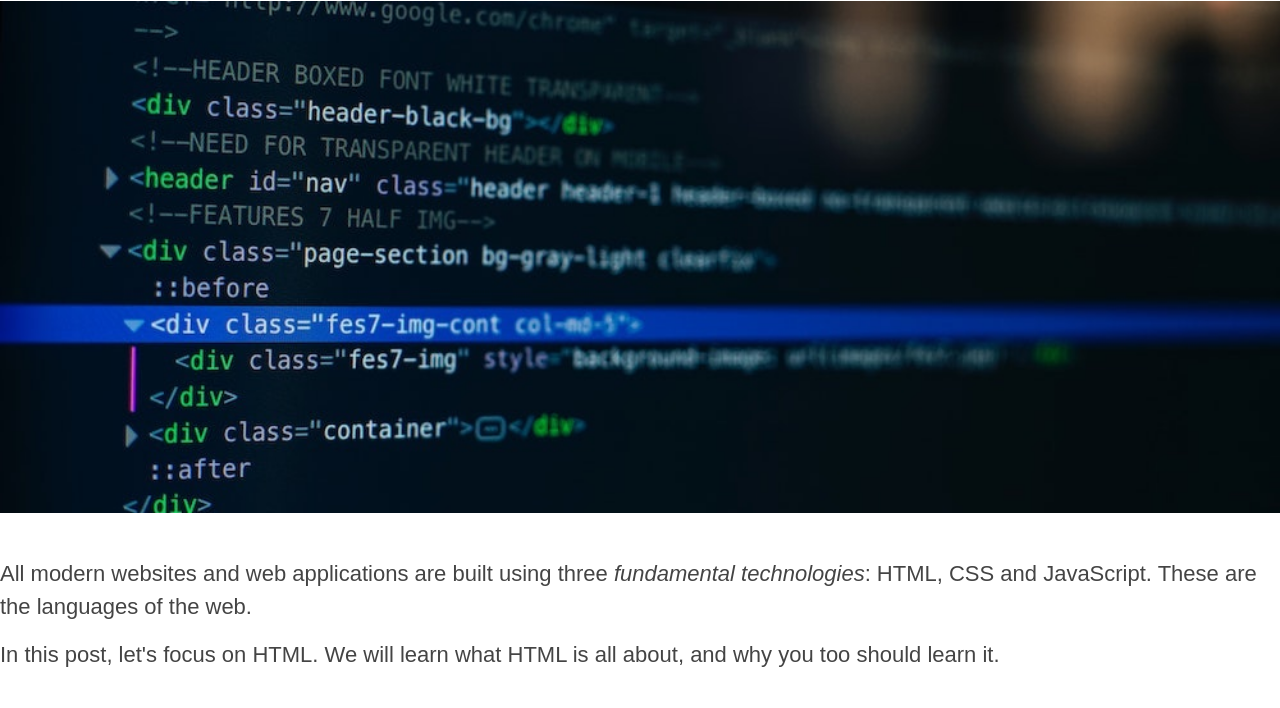
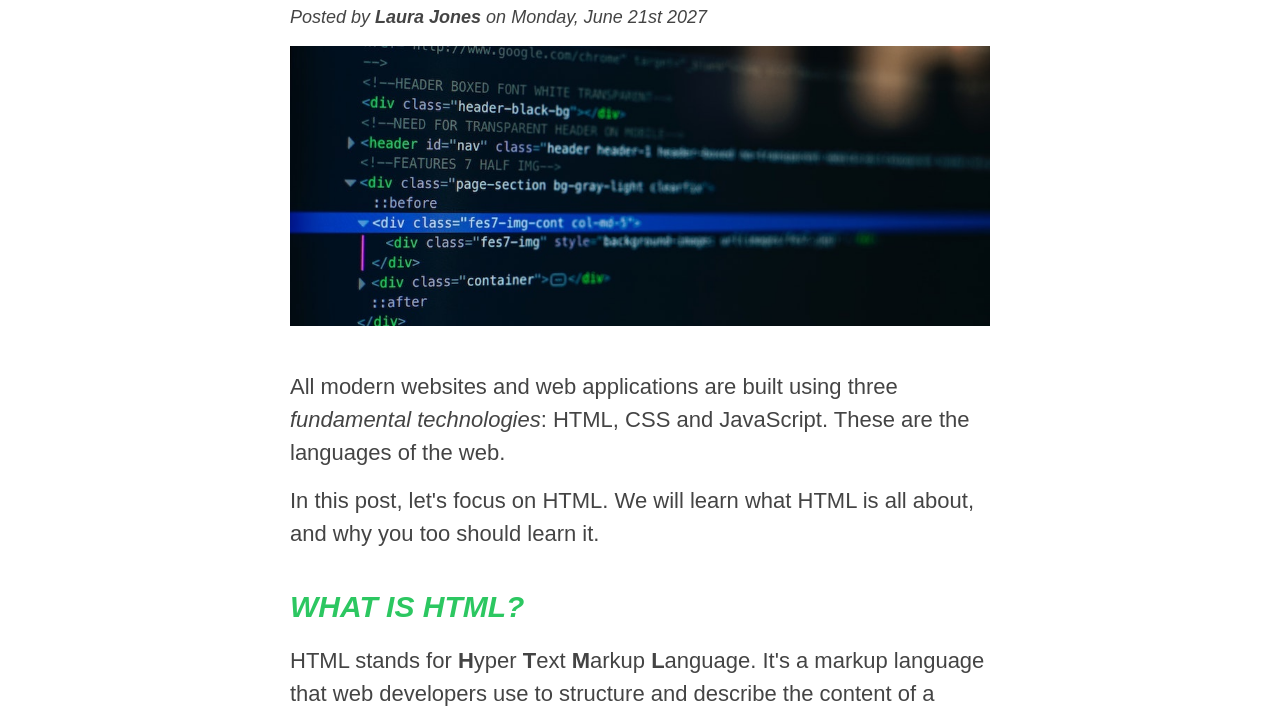
Before and after one commit to felipe-miranda-marreiros/CSS, a plain HTML site: page index.html in a window 1280 px wide. Shown: the part 360-1068 px from the top of the page. Drawn offline with Linux system fonts and the light colour scheme.

Commit message:
centralizando página

```diff
--- a/style.css
+++ b/style.css
@@ -103,3 +103,7 @@ a:hover{
   font-weight: bold;
   text-decoration: underline ;
 }
+.container{
+  width: 700px;
+  margin: 0 auto;
+}
```
